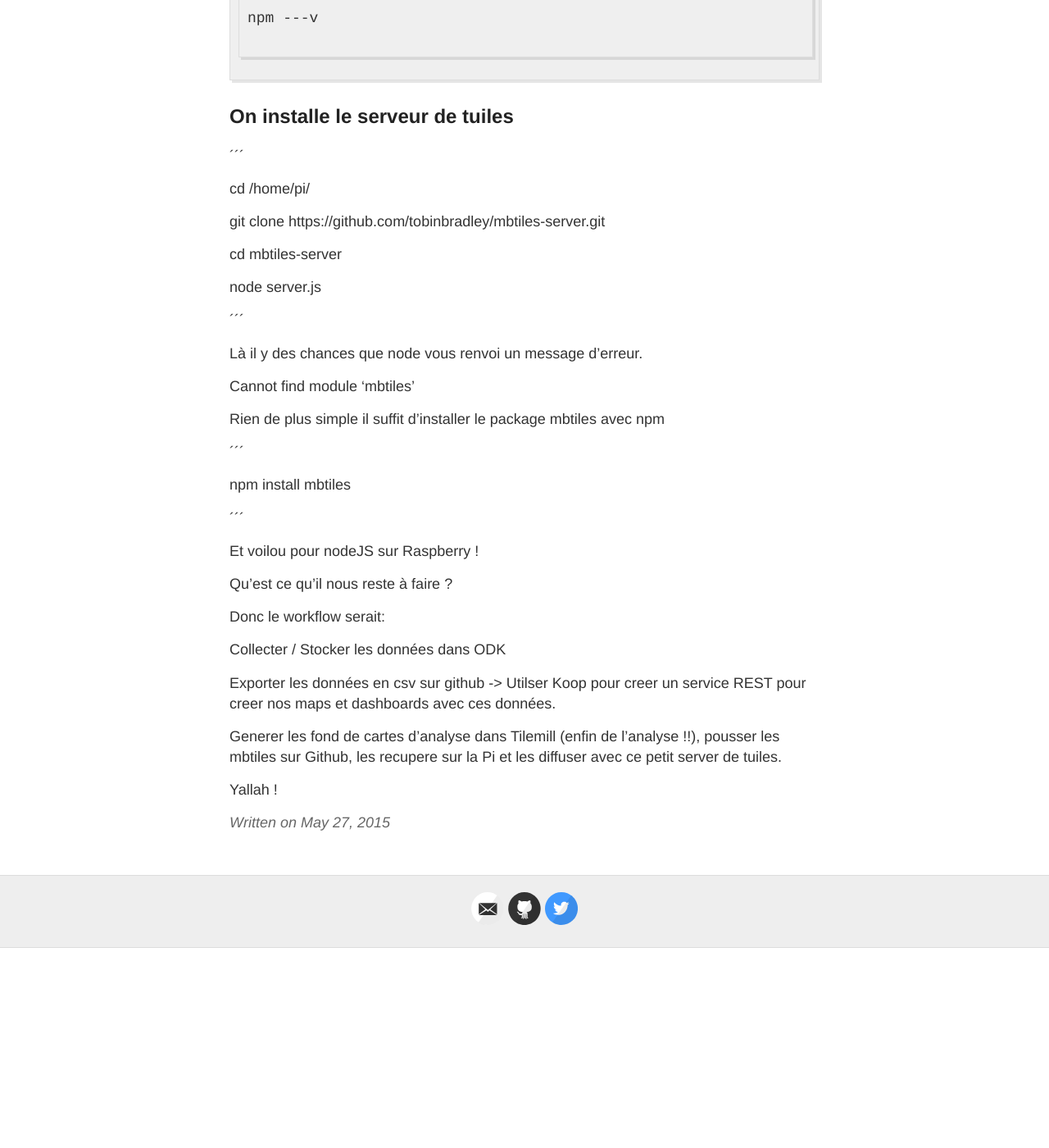
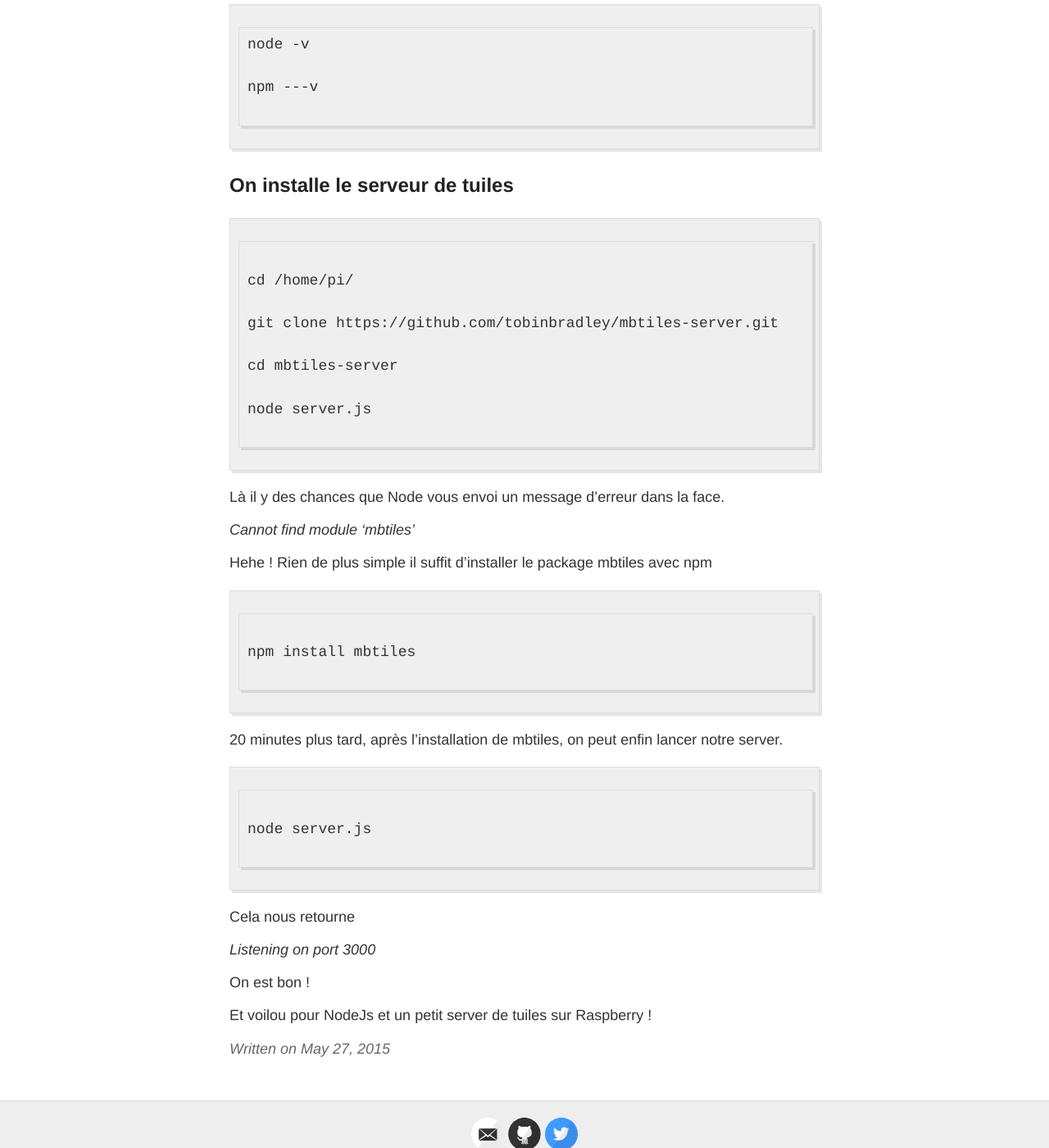
Before and after one commit to pierrelorioux/pierrelorioux.github.io, a Jekyll site: the page built from _posts/2015-5-27-rasp.md, in a window 1280 px wide and 1400 px high, scrolled down 2211 px. Shown: the whole window at 82% size. Built offline with Jekyll 4.4.1, drawn with Linux system fonts in a browser that asks for light colours; Markdown is read by kramdown in place of the engine named in the settings; before the commit the page ends 3367 px from its top, so only the background shows below that.

Commit message:
last comiit

````diff
--- a/_posts/2015-5-27-rasp.md
+++ b/_posts/2015-5-27-rasp.md
@@ -66,29 +66,27 @@
 
 On est deux heures plus tard, on peut verifier que le *make* s'est bien passé
 
-
-´´´
+```
 
 screen -r
 
-´´´
+```
 
 
 Et on lance
 
 
-´´´
+```
 
 sudo make install
 
-´´´
+```
 
 Voila voila !
 
 
 ```
 node -v
-
 
 npm ---v
 
@@ -97,7 +95,7 @@
 ## On installe le serveur de tuiles
 
 
-´´´
+```
 
 cd /home/pi/
 
@@ -107,33 +105,32 @@
 
 node server.js
 
-´´´
+```
 
+Là il y des chances que Node vous envoi un message d'erreur dans la face.
 
-Là il y des chances que node vous renvoi un message d'erreur.
+*Cannot find module 'mbtiles'*
 
+Hehe ! Rien de plus simple il suffit d'installer le package mbtiles avec npm
 
-Cannot find module 'mbtiles'
-
-Rien de plus simple il suffit d'installer le package mbtiles avec npm
-
-
-´´´
+```
 
 npm install mbtiles
 
-´´´
+```
 
-Et voilou pour nodeJS sur Raspberry !
+20 minutes plus tard, après l'installation de mbtiles, on peut enfin lancer notre server.
 
-Qu'est ce qu'il nous reste à faire ?
+```
 
-Donc le workflow serait:
+node server.js
 
-Collecter / Stocker les données dans ODK
+```
 
-Exporter les données en csv sur github -> Utilser Koop pour creer un service REST pour creer nos maps et dashboards avec ces données.
+Cela nous retourne
 
-Generer les fond de cartes d'analyse dans Tilemill (enfin de l'analyse !!), pousser les mbtiles sur Github, les recupere sur la Pi et les diffuser avec ce petit server de tuiles.
+*Listening on port 3000*
 
-Yallah !
+On est bon !
+
+Et voilou pour NodeJs et un petit server de tuiles sur Raspberry !
````
